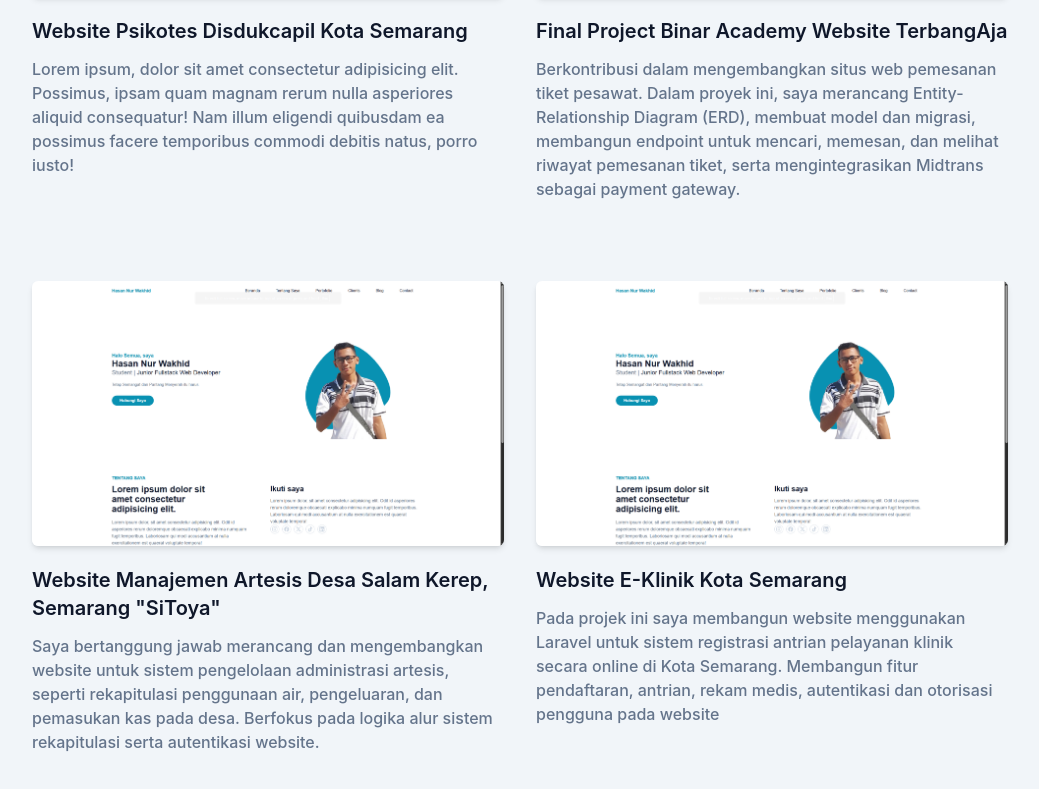
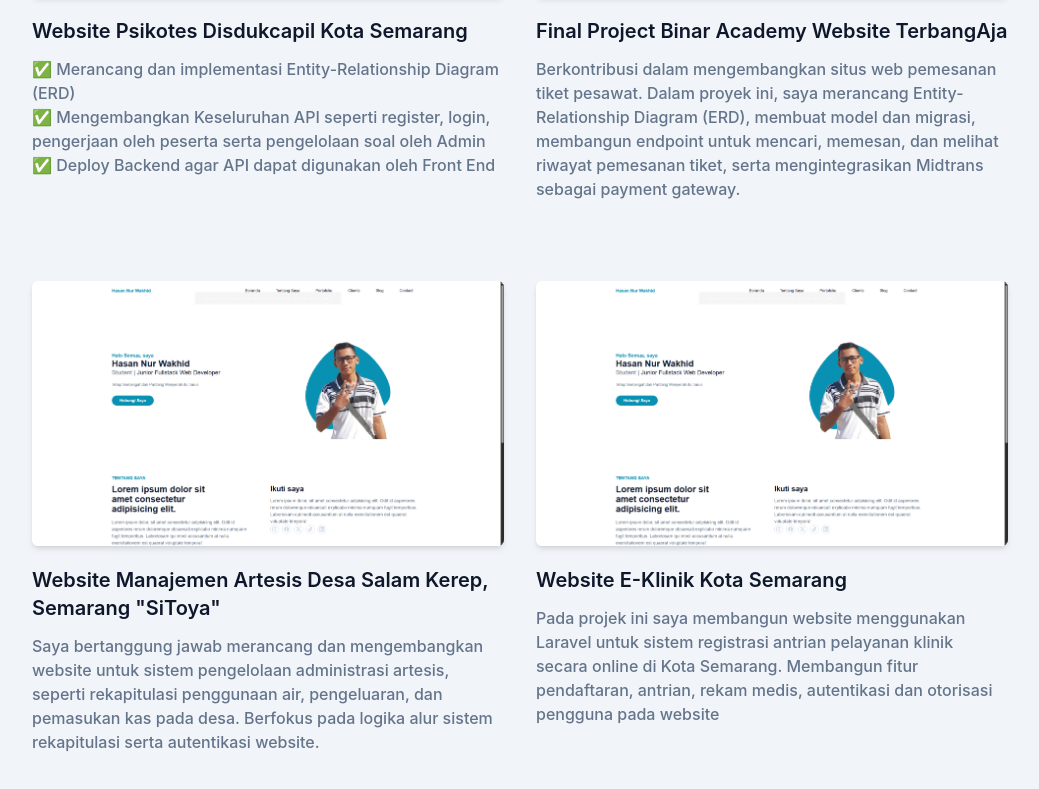
Before and after one commit to hasannurwakhid/portofolio, a website: page index.html in a window 1280 px wide. Shown: the part 1993-2782 px from the top of the page, without its empty margins (120-1159 px from the left). Drawn offline with Linux system fonts and the light colour scheme.

Commit message:
first commit

```diff
--- a/index.html
+++ b/index.html
@@ -299,11 +299,15 @@
             <h3 class="font-semibold text-xl text-dark mt-5 mb-3">
               Website Psikotes Disdukcapil Kota Semarang
             </h3>
-            <p class="font-medium text-base text-secondary">
-              Lorem ipsum, dolor sit amet consectetur adipisicing elit.
-              Possimus, ipsam quam magnam rerum nulla asperiores aliquid
-              consequatur! Nam illum eligendi quibusdam ea possimus facere
-              temporibus commodi debitis natus, porro iusto!
+            <p class="text-base font-medium text-secondary">
+              ✅ Merancang dan implementasi Entity-Relationship Diagram (ERD)
+            </p>
+            <p class="text-base font-medium text-secondary">
+              ✅ Mengembangkan Keseluruhan API seperti register, login,
+              pengerjaan oleh peserta serta pengelolaan soal oleh Admin
+            </p>
+            <p class="text-base font-medium text-secondary">
+              ✅ Deploy Backend agar API dapat digunakan oleh Front End
             </p>
           </div>
           <div class="mb-12 p-4 md:w-1/2">
```
